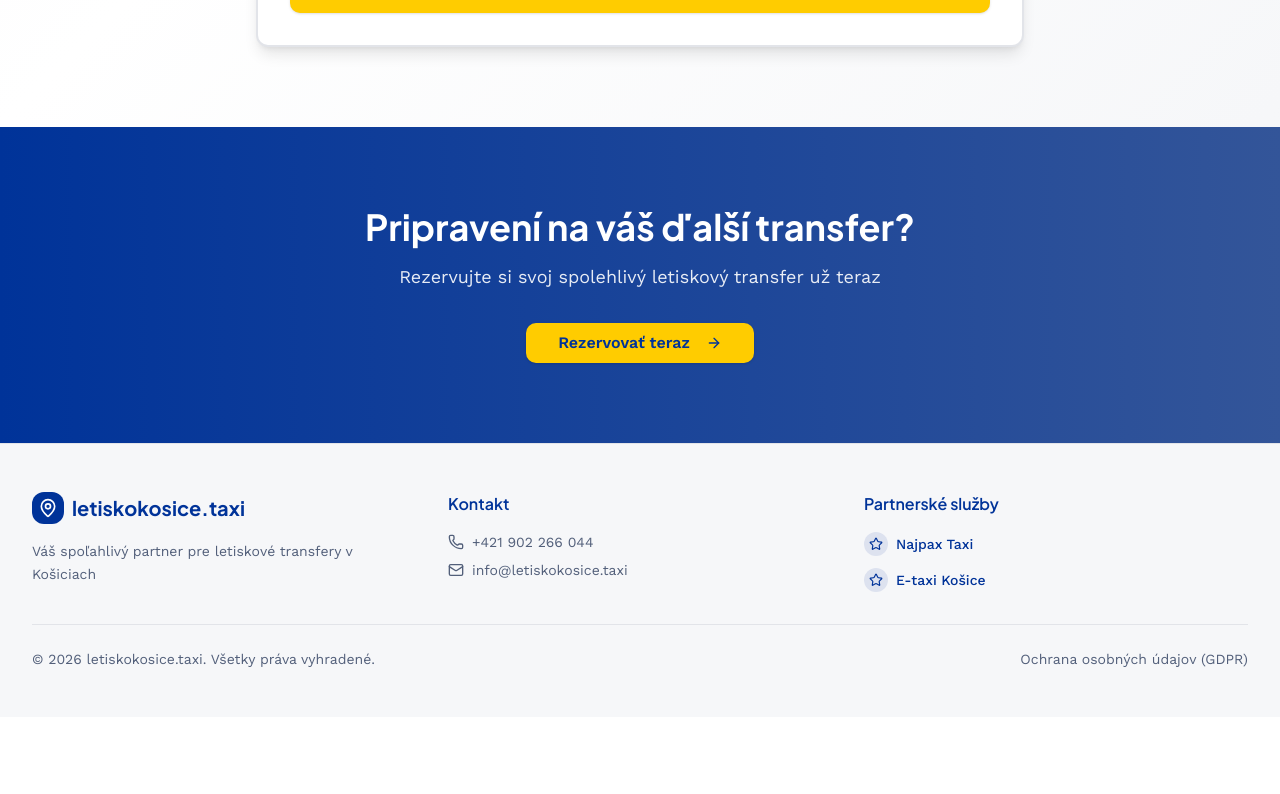
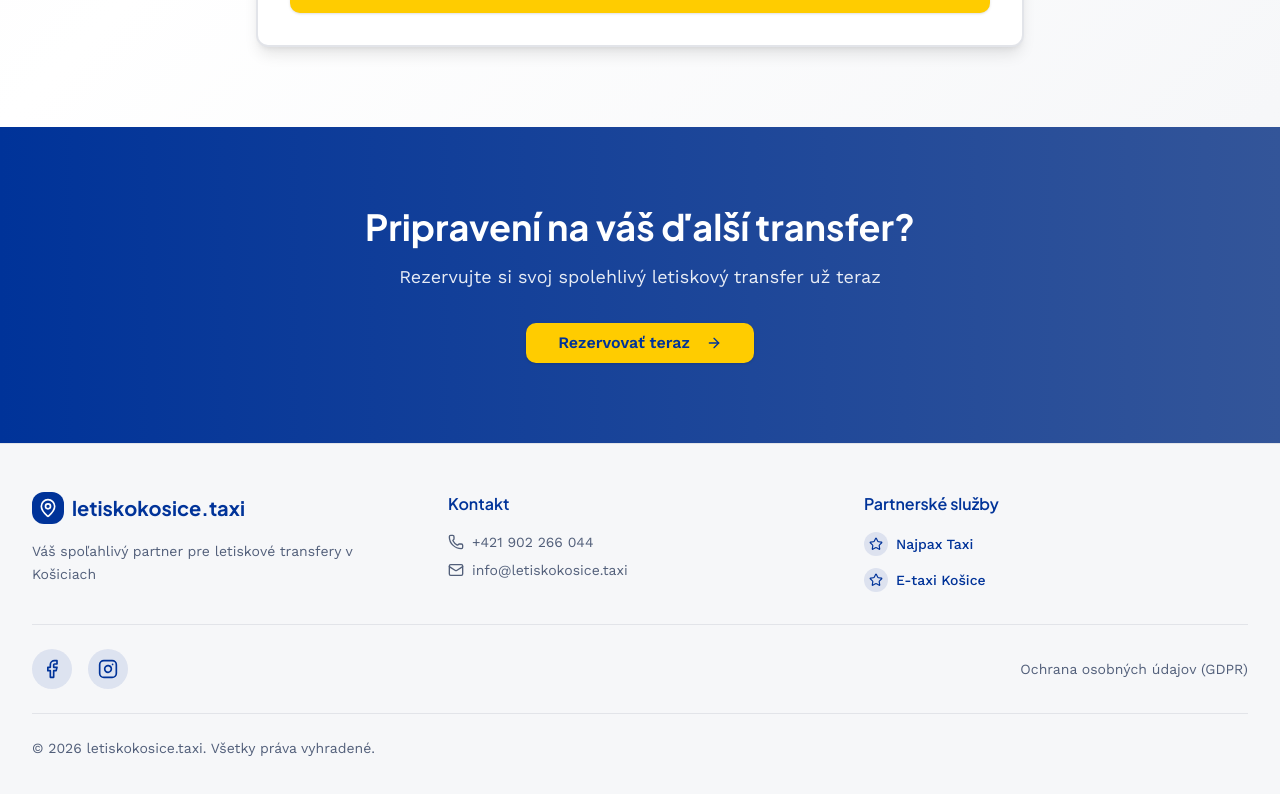
Before and after one commit to peterbejcek/sg-7e9ed9ed-db2b-4706-98da-653e3a8c3b37-1777240216, a Next.js app: page / in a window 1280 px wide. Shown: the part 5012-5806 px from the top of the page. Before the commit the page ends 5729 px from the top, so only its background shows below. Built offline with nearby package versions, Linux system fonts and the light colour scheme.

Commit message:
feat(ui): add social media links to footer

```diff
--- a/src/pages/index.tsx
+++ b/src/pages/index.tsx
@@ -746,12 +746,40 @@ export default function Home() {
               </div>
             </div>
 
+            {/* Social Media & Legal Links */}
+            <div className="py-6 border-t border-border">
+              <div className="flex flex-col md:flex-row justify-between items-center gap-4">
+                <div className="flex items-center gap-4">
+                  <a
+                    href="https://www.facebook.com/letiskokosice.taxi"
+                    target="_blank"
+                    rel="noopener noreferrer"
+                    className="h-10 w-10 rounded-full bg-primary/10 flex items-center justify-center hover:bg-primary/20 transition-colors"
+                    aria-label="Facebook"
+                  >
+                    <Facebook className="h-5 w-5 text-primary" />
+                  </a>
+                  <a
+                    href="https://www.instagram.com/letiskokosice.taxi"
+                    target="_blank"
+                    rel="noopener noreferrer"
+                    className="h-10 w-10 rounded-full bg-primary/10 flex items-center justify-center hover:bg-primary/20 transition-colors"
+                    aria-label="Instagram"
+                  >
+                    <Instagram className="h-5 w-5 text-primary" />
+                  </a>
+                </div>
+                <div className="flex flex-wrap items-center gap-4 text-sm text-muted-foreground">
+                  <a href="#gdpr" className="hover:text-foreground transition-colors">
+                    {t.footer.gdpr}
+                  </a>
+                </div>
+              </div>
+            </div>
+
             {/* Bottom Bar */}
             <div className="pt-6 border-t border-border flex flex-col md:flex-row justify-between items-center gap-4 text-sm text-muted-foreground">
               <p>© 2026 letiskokosice.taxi. {t.footer.rights}.</p>
-              <a href="#gdpr" className="hover:text-foreground transition-colors">
-                {t.footer.gdpr}
-              </a>
             </div>
           </div>
         </footer>
```
